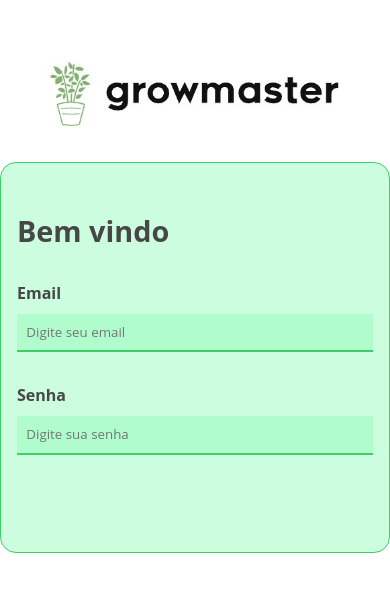
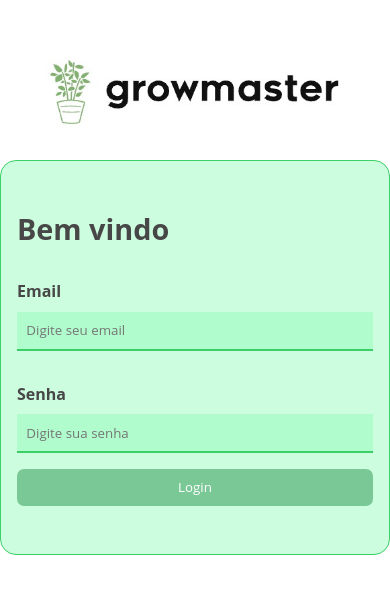
Before and after one commit to brunohenrique2002/growMaster, a Vue app: page / in a window 390 px wide. Shown: the part 116-710 px from the top of the page. Built offline with nearby package versions, Linux system fonts and the light colour scheme.

Commit message:
implementing button component

```diff
--- a/src/components/atoms/Input.vue
+++ b/src/components/atoms/Input.vue
@@ -5,7 +5,6 @@
     </div>
 </template>
 <script setup lang="ts">
-import { defineComponent } from 'vue';
 import { defineProps } from 'vue';
 
 type InputType = "text" | "number" | "email" | "password"
--- /dev/null
+++ b/src/components/atoms/LButton.vue
@@ -0,0 +1,33 @@
+<template>
+    <div class="Lbutton">
+        <button class="Lbutton__btn">{{ text }}</button>
+    </div>
+</template>
+<script setup lang="ts">
+import { defineProps } from 'vue';
+
+const props = defineProps<{
+    text: string,
+}>()
+
+</script>
+
+<style scoped lang="scss">
+.Lbutton {
+    @media (max-width: 600px) {
+        width: 100%;
+
+        &__btn {
+            background-color: #7bc897;
+            color: #fff;
+            text-decoration: none;
+            padding: 0.7em 1.2em;
+            border: none;
+            border-radius: 7px;
+            transition: 0.7s;
+            cursor: pointer;
+            width: 100%;
+        }
+    }
+}
+</style>
--- a/src/views/Login.vue
+++ b/src/views/Login.vue
@@ -5,28 +5,42 @@
     </div>
     <div class="login__form">
       <h1 class="login__welcome">Bem vindo</h1>
-      <div>
+      <div class="login__input">
         <Input type="text" text="Email" placeholder="Digite seu email" id="email" name="email" />
         <Input type="password" text="Senha" placeholder="Digite sua senha" id="password" name="password" />
       </div>
+      <div class="login__button">
+        <LButton text="Login" />
+      </div>
+
     </div>
   </div>
 </template>
 <script lang="ts">
 import { defineComponent } from 'vue';
 import Input from '@/components/atoms/Input.vue';
+import LButton from '@/components/atoms/LButton.vue'
+
 
 export default defineComponent({
   name: 'Login',
   setup() {
     return {};
   },
-  components: { Input }
+  components: { Input, LButton }
 });
 </script>
 <style scoped lang="scss">
 .login {
   @media (max-width: 600px) {
+    &__button {
+      width: 100%;
+      display: flex;
+      justify-content: center;
+      align-items: center;
+      margin-top: 1em;
+    }
+
     &__welcome {
       font-size: 1.8em;
       color: #474747;
```
Also changed, not shown: src/components/atoms/Button.vue (deleted).
